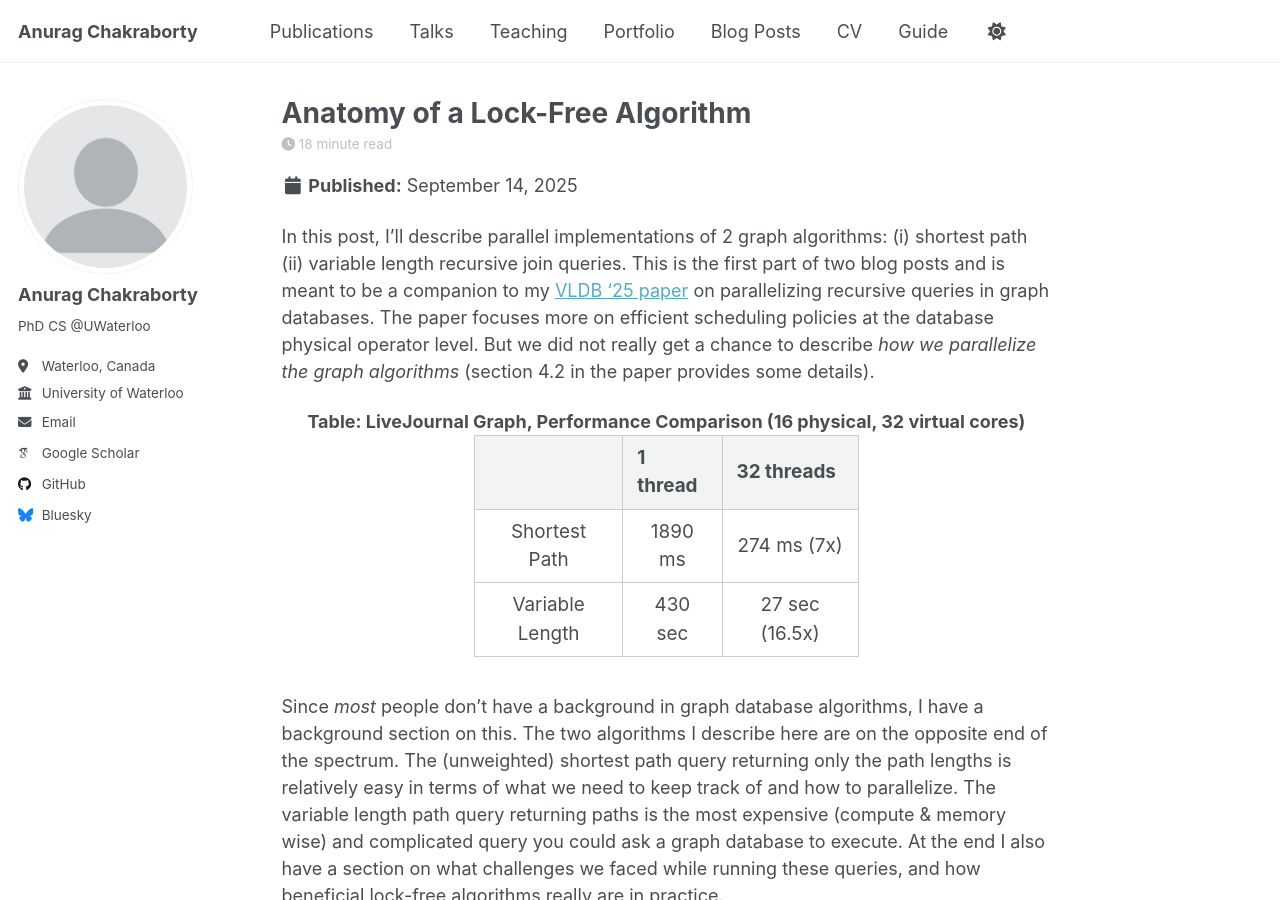
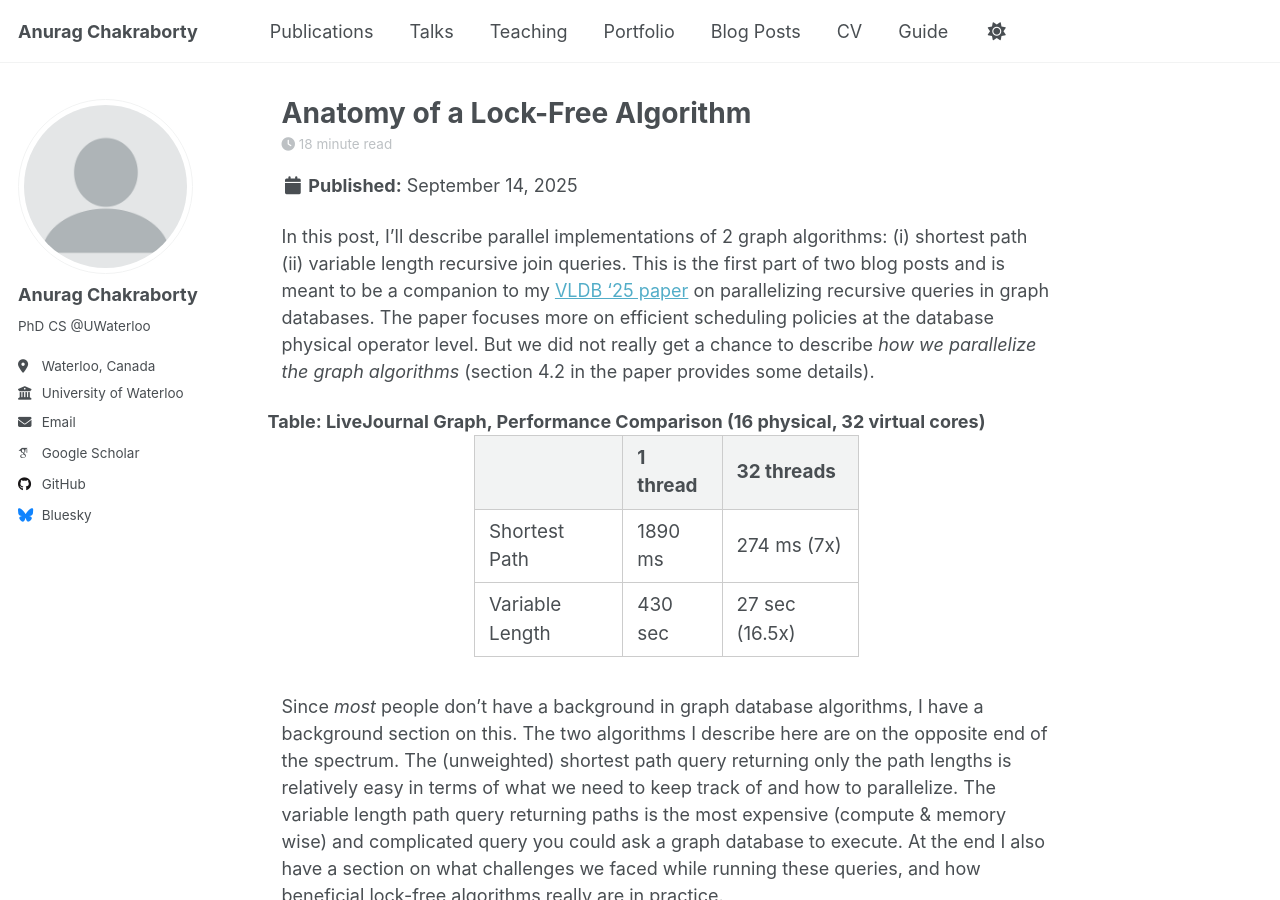
Before and after one commit to anuchak/anuchak.github.io, a Jekyll site: the page built from _posts/2025-09-14-blog-post-1.md, in a window 1280 px wide and 900 px high. Built offline with Jekyll 4.4.1, drawn with Linux system fonts in a browser that asks for light colours; some web fonts are replaced; a script that is not in the unit is left out.

Commit message:
push changes

```diff
--- a/_posts/2025-09-14-blog-post-1.md
+++ b/_posts/2025-09-14-blog-post-1.md
@@ -12,11 +12,12 @@ recursive join queries. This is the first part of two blog posts and is meant to
 on parallelizing recursive queries in graph databases. The paper focuses more on efficient scheduling policies at the database physical operator level.
 But we did not really get a chance to describe _how we parallelize the graph algorithms_ (section 4.2 in the paper provides some details).
 
-<div style="text-align: center; margin-bottom: 2rem;">
-  <!-- This 'div' centers all *inline* content inside it, including the title -->
-  <strong>Table: LiveJournal Graph, Performance Comparison (16 physical, 32 virtual cores)</strong>
+<div style="margin-bottom: 2rem;">
+  <!-- Removed text-align: center; from the div -->
+  <strong style="display: block; margin-left: -14px;">
+    Table: LiveJournal Graph, Performance Comparison (16 physical, 32 virtual cores)
+  </strong>
 
-  <!-- The table itself uses margin: 0 auto; to center its block-level element -->
   <table style="border-collapse: collapse; font-size: 1.05rem; width: 50%; margin: 0 auto;">
     <thead>
       <tr>
```
